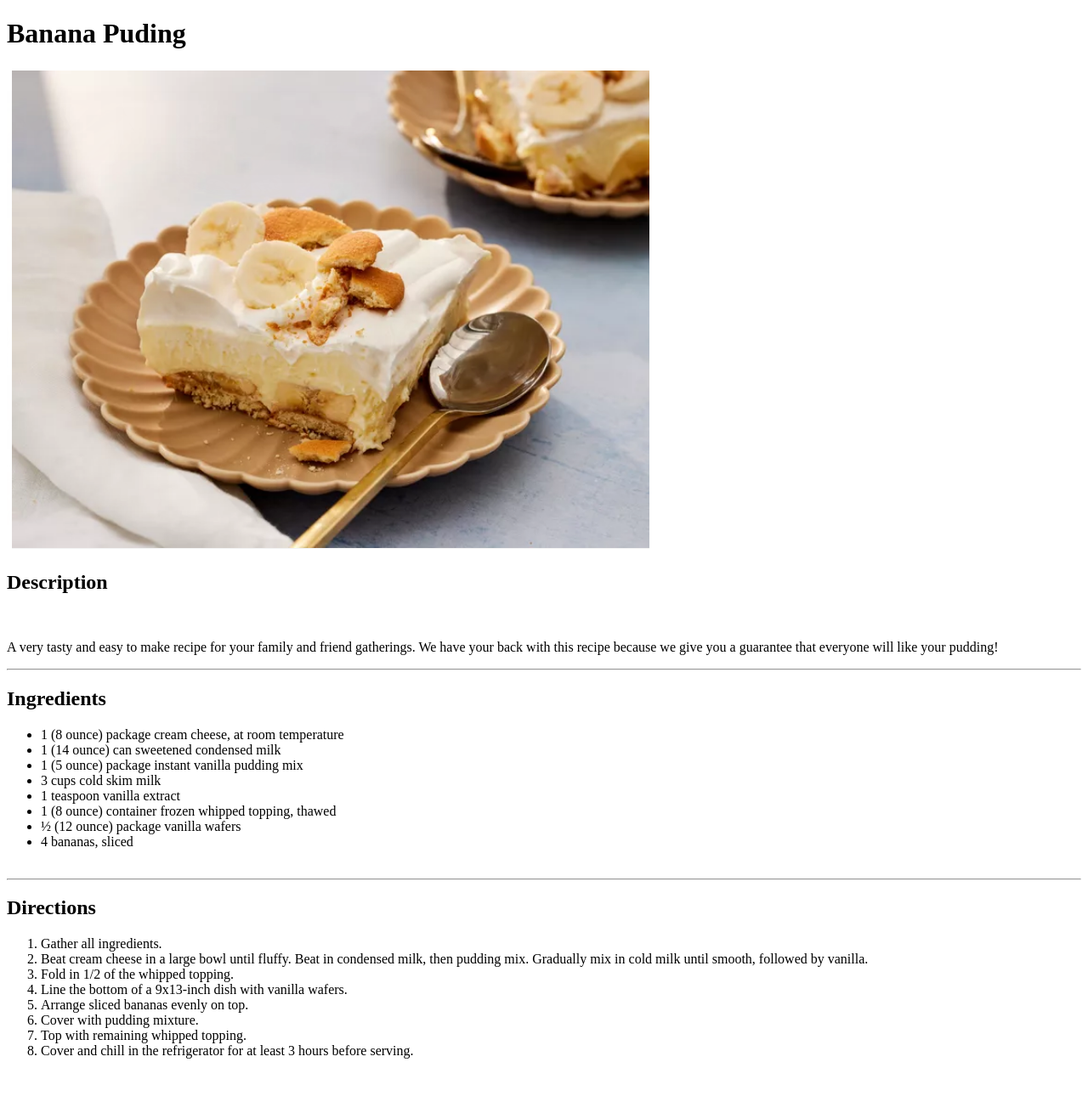
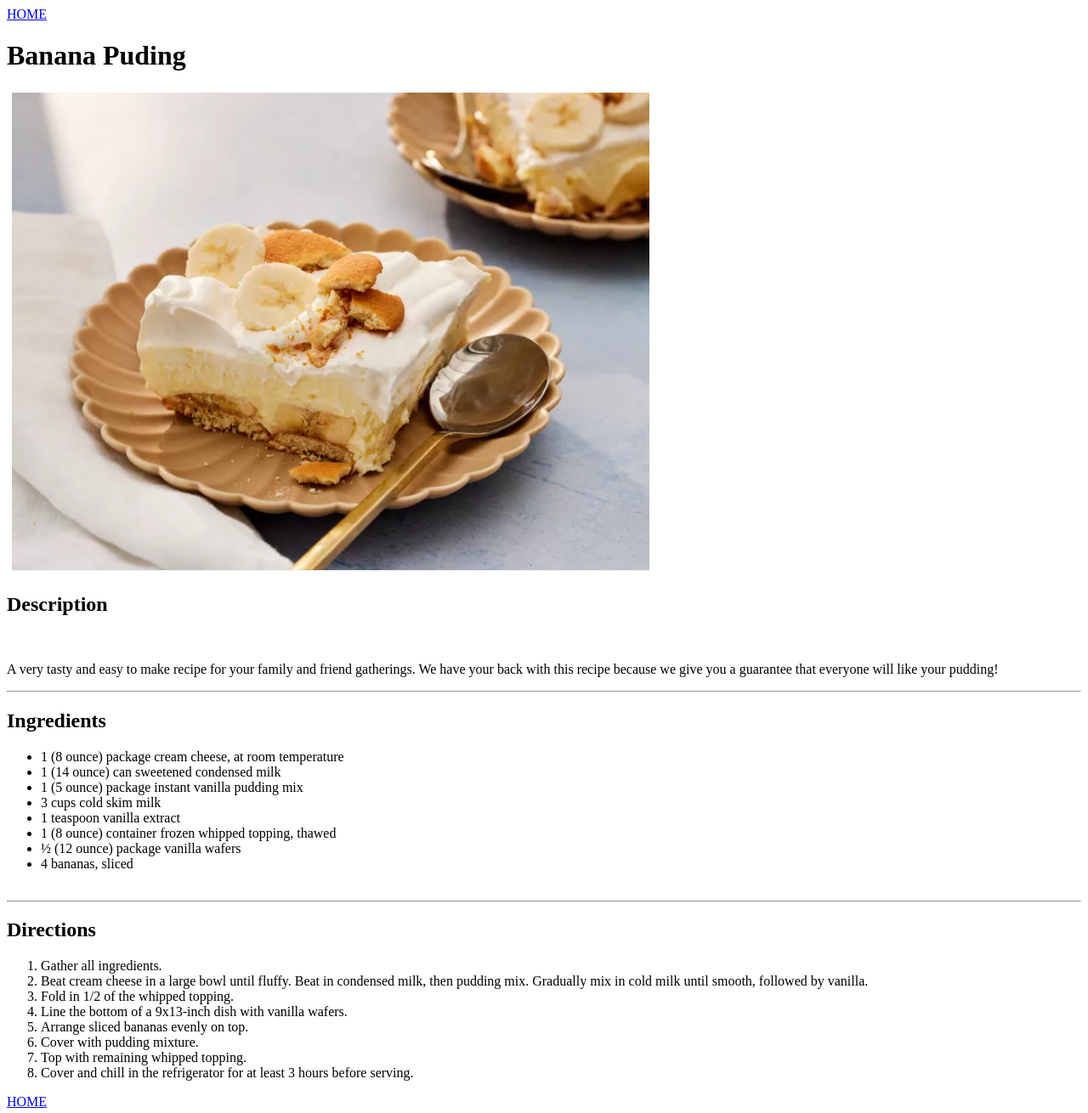
Before and after one commit to Dohoda/odin-recipes, a plain HTML site: page recipes/banana-puding.html in a window 1280 px wide. Shown: the whole page at 85% size. Before the commit the page ends 1262 px from the top, so only its background shows below. Drawn offline with Linux system fonts and the light colour scheme; files whose address does not match are found by name.

Commit message:
Added navigation to homepage for easier access

```diff
--- a/recipes/banana-puding.html
+++ b/recipes/banana-puding.html
@@ -5,6 +5,9 @@
     <title>Banana Puding</title>
 </head>
 <body>
+    <nav>
+        <a href = "/Users/Pc/repos/odin-recipes/index.html">HOME</a>
+    </nav>
     <h1>Banana Puding</h1>
     <img src = "/Users/Pc/repos/odin-recipes/recipe-images/puding.png" alt = "Plate serving of finished product."> <br>
     <h2>Description</h2> <br>
@@ -37,5 +40,8 @@
         <li>Top with remaining whipped topping.</li>
         <li>Cover and chill in the refrigerator for at least 3 hours before serving.</li>
     </ol>
+    <nav>
+        <a href = "/Users/Pc/repos/odin-recipes/index.html">HOME</a>
+    </nav>
 </body>
 </html>
```
